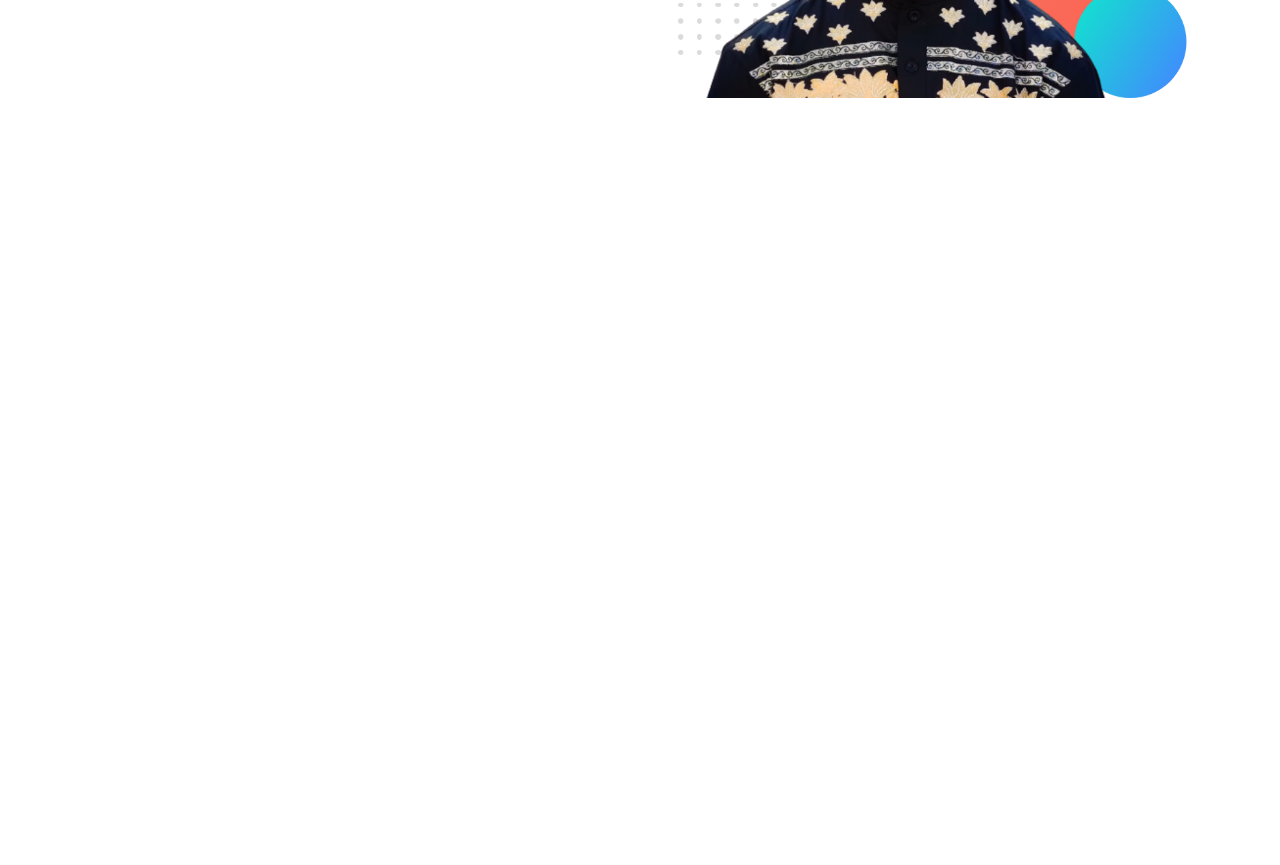
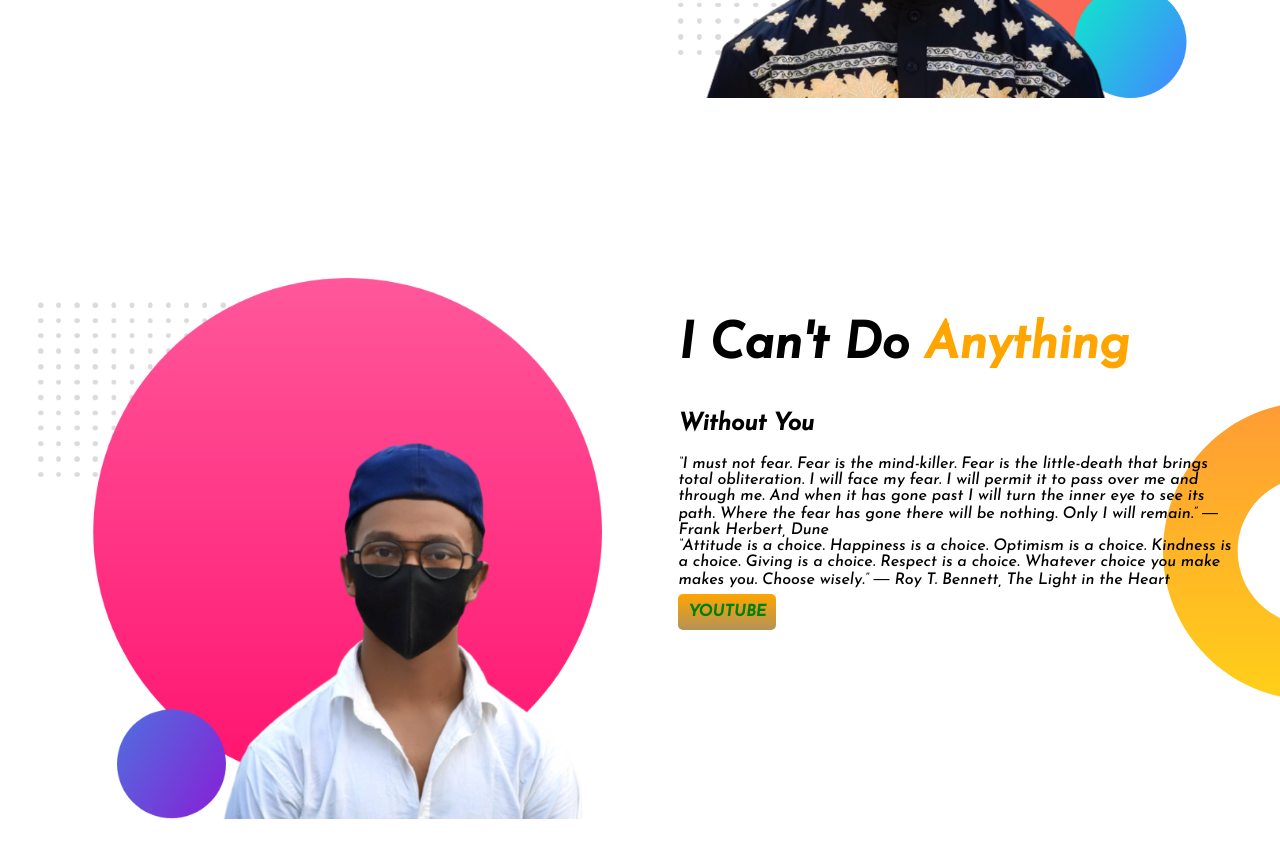
Before and after one commit to arafat356/developer-portfolio, a plain HTML site: page index.html in a window 1280 px wide. Shown: the part 500-1365 px from the top of the page. Before the commit the page ends 800 px from the top, so only its background shows below. Drawn offline with Linux system fonts and the light colour scheme; a web font is replaced by a local one.

Commit message:
backsite

```diff
--- a/index.html
+++ b/index.html
@@ -37,5 +37,32 @@
         <img src="images/my-bg.png" alt="" srcset="" />
       </div>
     </section>
+
+    <section class="friends-none">
+      <div class="half-width">
+        <img src="images/my-bg2.png" alt="" srcset="" />
+      </div>
+      <div class="half-width">
+        <h1>I Can't Do <span class="orange-color">Anything</span></h1>
+        <h2>Without You</h2>
+        <p>
+          “I must not fear. Fear is the mind-killer. Fear is the little-death
+          that brings total obliteration. I will face my fear. I will permit it
+          to pass over me and through me. And when it has gone past I will turn
+          the inner eye to see its path. Where the fear has gone there will be
+          nothing. Only I will remain.” ― Frank Herbert, Dune <br />“Attitude is
+          a choice. Happiness is a choice. Optimism is a choice. Kindness is a
+          choice. Giving is a choice. Respect is a choice. Whatever choice you
+          make makes you. Choose wisely.” ― Roy T. Bennett, The Light in the
+          Heart
+        </p>
+        <a
+          class="link-button"
+          target="-blank"
+          href="https://www.youtube.com/channel/UCrcX76EEpmdiLtCSZnbZ8kQ/featured"
+          >YOUTUBE</a
+        >
+      </div>
+    </section>
   </body>
 </html>
--- a/style.css
+++ b/style.css
@@ -12,6 +12,7 @@ h1 {
 }
 section {
   display: flex;
+  margin-bottom: 100px;
 }
 .half-width {
   width: 50%;
@@ -32,3 +33,8 @@ section {
   background-image: url(images/top-banner.png);
   background-repeat: no-repeat;
 }
+.friends-none {
+  background-image: url(images/dream-bg.png);
+  background-repeat: no-repeat;
+  background-position: right;
+}
```
